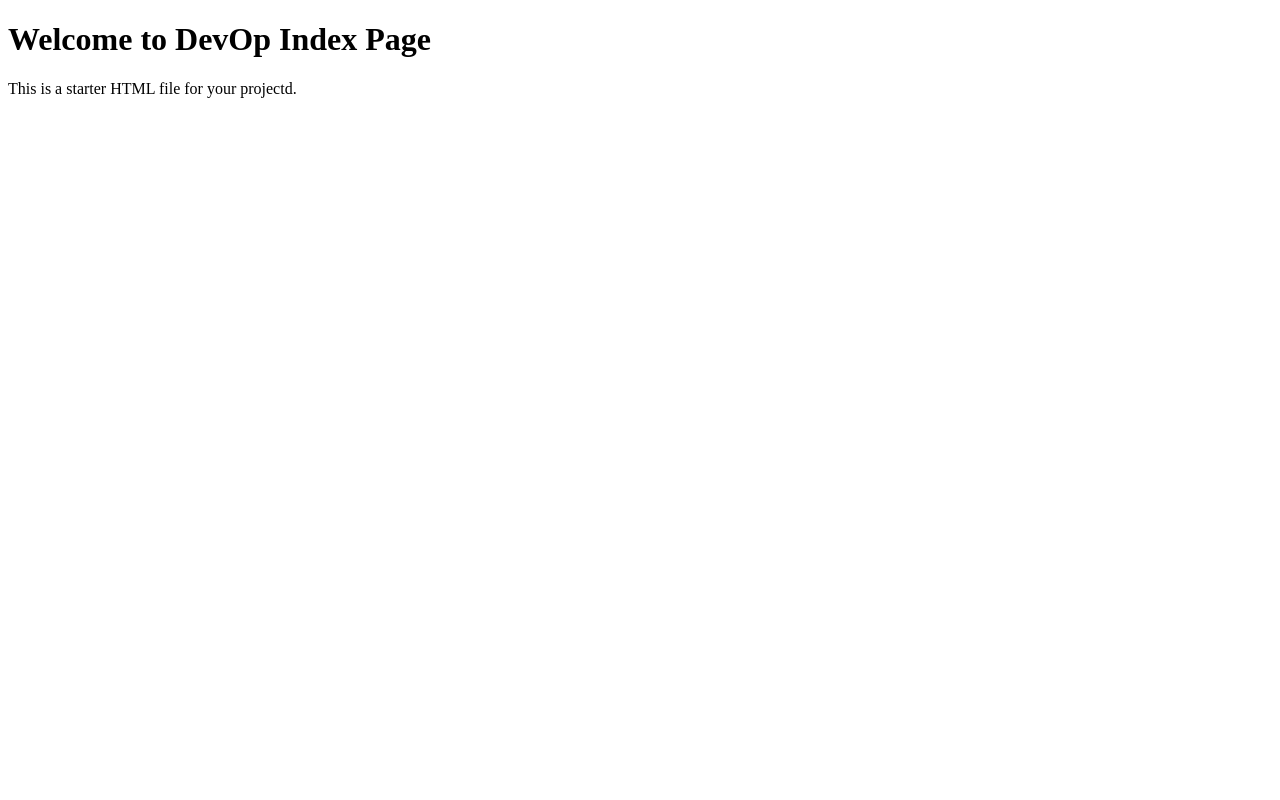
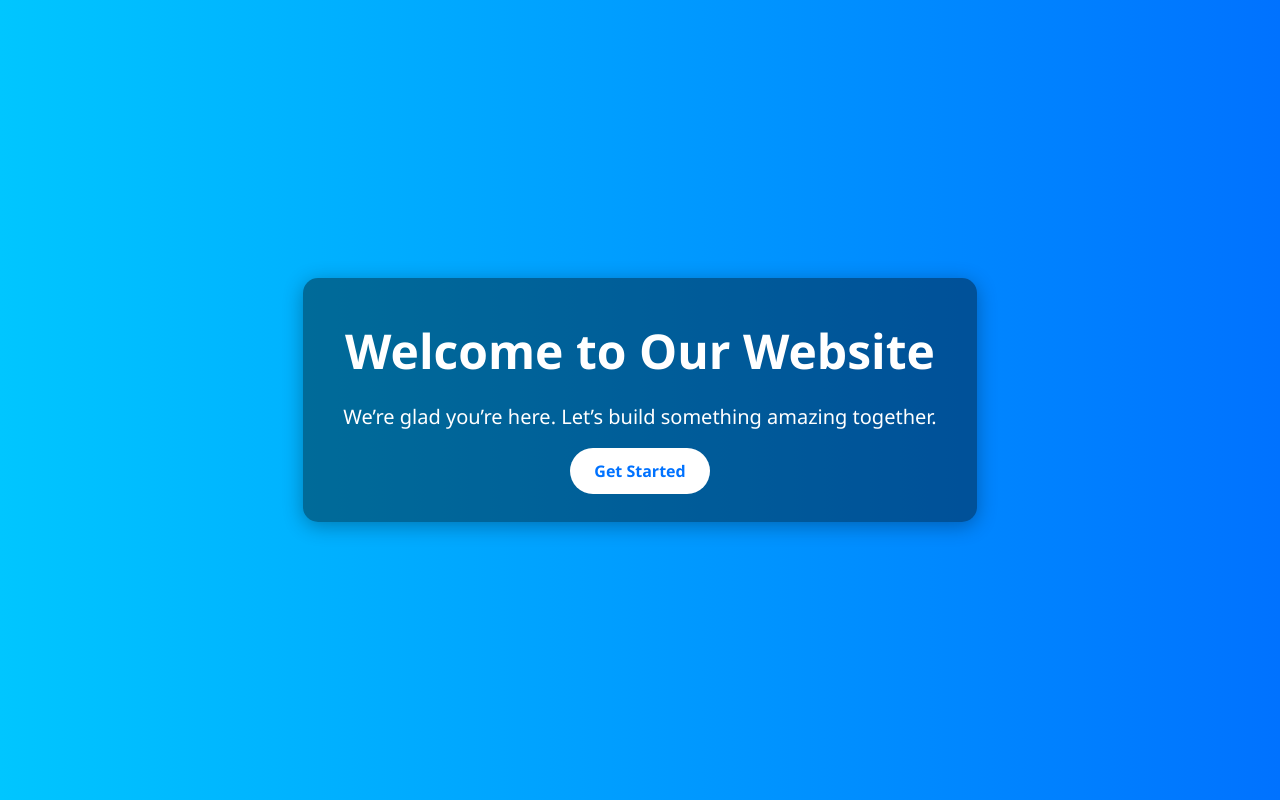
Before and after one commit to sakshipandey0523/devop, a plain HTML site: page index.html in a window 1280 px wide. Drawn offline with Linux system fonts and the light colour scheme.

Commit message:
Update index.html

```diff
--- a/index.html
+++ b/index.html
@@ -1,12 +1,64 @@
 <!DOCTYPE html>
 <html lang="en">
 <head>
-    <meta charset="UTF-8">
-    <title>DevOp Index</title>
-    <meta name="viewport" content="width=device-width, initial-scale=1.0">
+  <meta charset="UTF-8" />
+  <meta name="viewport" content="width=device-width, initial-scale=1.0" />
+  <title>Welcome Page</title>
+  <style>
+    * {
+      box-sizing: border-box;
+      margin: 0;
+      padding: 0;
+    }
+
+    body {
+      font-family: 'Segoe UI', Tahoma, Geneva, Verdana, sans-serif;
+      background: linear-gradient(to right, #00c6ff, #0072ff);
+      color: white;
+      height: 100vh;
+      display: flex;
+      justify-content: center;
+      align-items: center;
+      text-align: center;
+    }
+
+    .welcome-box {
+      background-color: rgba(0, 0, 0, 0.4);
+      padding: 40px;
+      border-radius: 15px;
+      box-shadow: 0 4px 20px rgba(0, 0, 0, 0.3);
+    }
+
+    h1 {
+      font-size: 48px;
+      margin-bottom: 20px;
+    }
+
+    p {
+      font-size: 20px;
+      margin-bottom: 30px;
+    }
+
+    a.button {
+      text-decoration: none;
+      background-color: #ffffff;
+      color: #0072ff;
+      padding: 12px 24px;
+      border-radius: 30px;
+      font-weight: bold;
+      transition: 0.3s ease;
+    }
+
+    a.button:hover {
+      background-color: #f0f0f0;
+    }
+  </style>
 </head>
 <body>
-    <h1>Welcome to DevOp Index Page</h1>
-    <p>This is a starter HTML file for your projectd.</p>
+  <div class="welcome-box">
+    <h1>Welcome to Our Website</h1>
+    <p>We’re glad you’re here. Let’s build something amazing together.</p>
+    <a href="#" class="button">Get Started</a>
+  </div>
 </body>
 </html>
```
